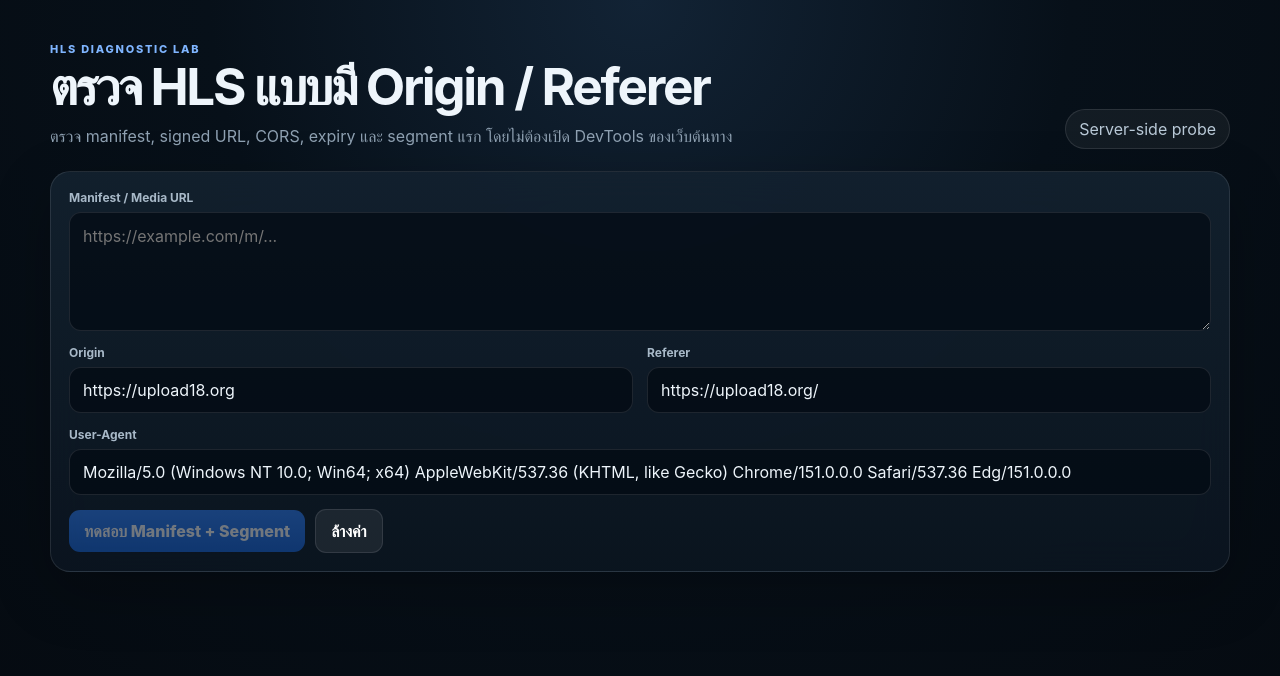
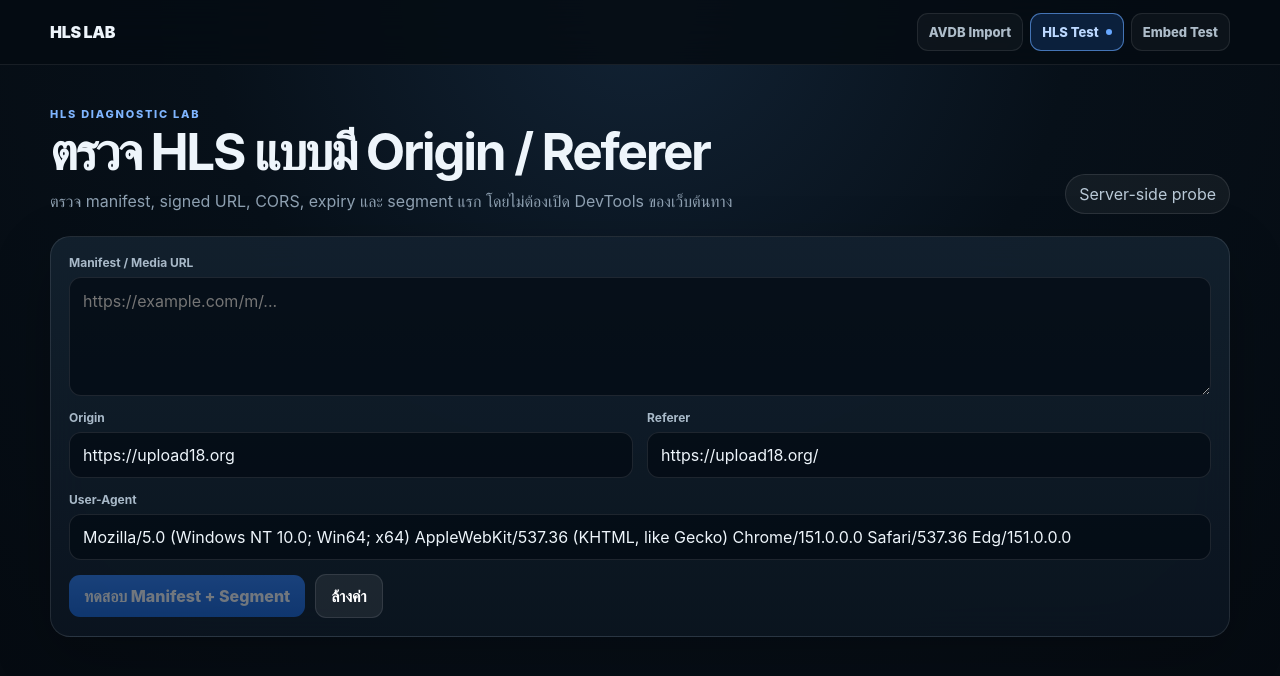
Before and after one commit to frankkk99/hlstest, a Next.js app: page / in a window 1280 px wide. Shown: the top 676 px of the page. Built offline with nearby package versions, Linux system fonts and the light colour scheme.

Commit message:
show tool navigation across test pages

```diff
--- a/app/layout.tsx
+++ b/app/layout.tsx
@@ -1,15 +1,19 @@
 import type { Metadata } from "next";
 import "./globals.css";
+import ToolNav from "./components/ToolNav";
 
 export const metadata: Metadata = {
   title: "HLS Test Lab",
-  description: "Header-aware HLS manifest and segment diagnostics",
+  description: "AVDB import, HLS diagnostics and embed testing",
 };
 
 export default function RootLayout({ children }: Readonly<{ children: React.ReactNode }>) {
   return (
     <html lang="th">
-      <body>{children}</body>
+      <body>
+        <ToolNav />
+        {children}
+      </body>
     </html>
   );
 }
```
